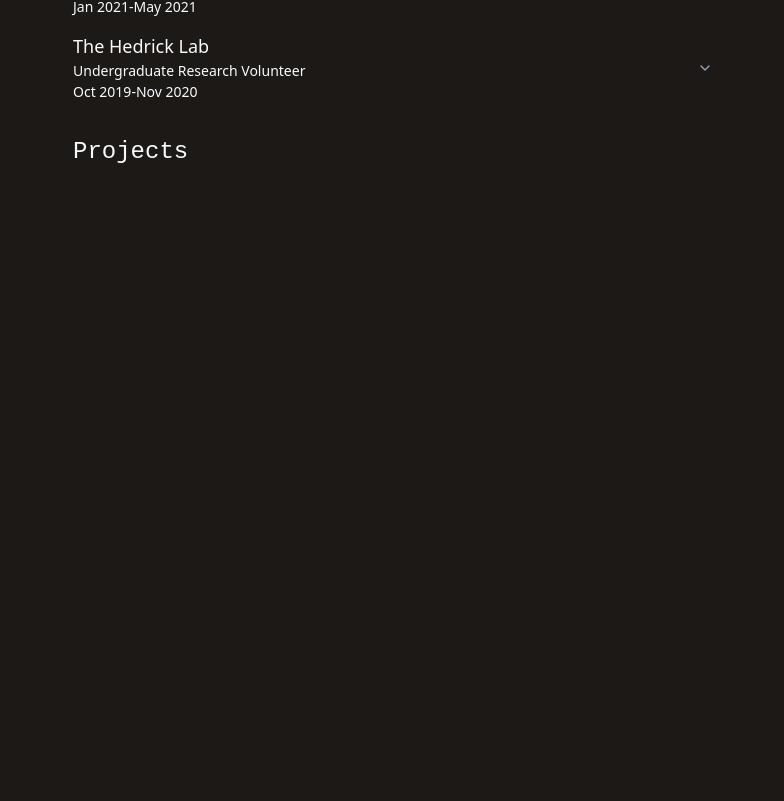
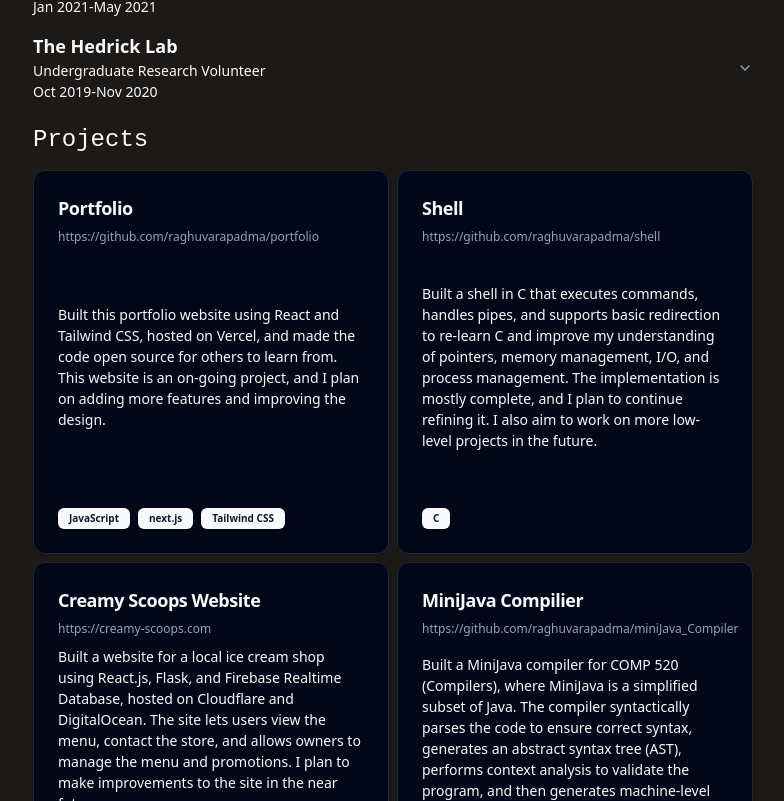
Before and after one commit to raghuvarapadma/portfolio, a Next.js app: page /cv in a window 1280 px wide. Shown: the part 899-1700 px from the top of the page, without its empty margins (247-1031 px from the left). Before the commit the page ends 1093 px from the top, so only its background shows below. Built offline with nearby package versions, Linux system fonts and the light colour scheme.

Commit message:
projects

```diff
--- a/src/app/cv/page.js
+++ b/src/app/cv/page.js
@@ -7,6 +7,7 @@
 import WorkExperience from "@/components/workExperience";
 import { Switch } from "@/components/ui/switch"
 import { Label } from "@/components/ui/label"
+import ProjectsList from "@/components/projectsList";
 
 
 export default function CV() {
@@ -14,13 +15,11 @@
     const originalEducation = "Education";
     const originalWork = "Work Experience";
     const originalProjects = "Projects";
-    // const originalSkills = "Skills";
 
     const [cvText, setCVText] = binaryEffect(originalCVText);
     const [educationText, setEducationText] = binaryEffect(originalEducation);
     const [workText, setWorkText] = binaryEffect(originalWork);
     const [projectsText, setProjectsText] = binaryEffect(originalProjects);
-    // const [skillsText, setSkillsText] = binaryEffect(originalSkills);
 
     const [showSection, setShowSection] = useState(false);
 
@@ -47,7 +46,7 @@
                 <div className="flex flex-row justify-between">
                     <div>
                         <div className="text-lg">
-                            University of North Carolina at Chapel Hill
+                            <strong>University of North Carolina at Chapel Hill</strong>
                         </div>
                         <div className="text-md my-.5">
                             Bachelor of Science in Computer Science, Minor in Statistics
@@ -107,42 +106,14 @@
                 </div>
                 <WorkExperience mode={showSection}/>
             </div>
-            <div className="text-2xl my-6">
+            <div className="my-3 flex flex-col">
                 <div className="text-2xl font-code" >
                     <div className="inline-block hover:text-[#097969]" onMouseEnter={() => setProjectsText(true)} onMouseLeave={() => setProjectsText(false)}>
                         {projectsText}
                     </div>
                 </div>
+                <ProjectsList />
             </div>
-            {/* <div className="text-2xl my-6">
-                <div className="text-2xl font-code" >
-                    <div className="inline-block hover:text-[#097969]" onMouseEnter={() => setSkillsText(true)} onMouseLeave={() => setSkillsText(false)}>
-                        {skillsText}
-                    </div>
-                </div>
-                <div>
-                    <div className="text-sm my-2">
-                        <Badge className="mr-1 mb-1">Python</Badge>
-                        <Badge className="mr-1 mb-1">Java</Badge>
-                        <Badge className="mr-1 mb-1">C</Badge>
-                        <Badge className="mr-1 mb-1">JavaScript</Badge>
-                        <Badge className="mr-1 mb-1">HTML</Badge>
-                        <Badge className="mr-1 mb-1">CSS</Badge>
-                        <Badge className="mr-1 mb-1">SQL</Badge>
-                        <Badge className="mr-1 mb-1">React.js</Badge>
-                        <Badge className="mr-1 mb-1">lit.dev</Badge>
-                        <Badge className="mr-1 mb-1">Next.js</Badge>
-                        <Badge className="mr-1 mb-1">Tailwind CSS</Badge>
-                        <Badge className="mr-1 mb-1">Node.js</Badge>
-                        <Badge className="mr-1 mb-1">Spring Boot</Badge>
-                        <Badge className="mr-1 mb-1">Flask</Badge>
-                        <Badge className="mr-1 mb-1">PostgreSQL</Badge>
-                        <Badge className="mr-1 mb-1">Firebase</Badge>
-                        <Badge className="mr-1 mb-1">AWS</Badge>
-                    </div>
-                </div>
-            </div> */}
-
         </div>
     )
 }
--- a/src/app/globals.css
+++ b/src/app/globals.css
@@ -22,7 +22,7 @@
 
 @media (min-width: 50rem) {
   .container {
-    width: 40rem;
+    width: 45rem;
     margin: 0 auto;
     padding: 0;
   }
--- /dev/null
+++ b/src/components/projectsList.js
@@ -0,0 +1,76 @@
+"use client";
+import React from "react";
+import {Card, CardContent, CardDescription, CardFooter, CardHeader, CardTitle} from "@/components/ui/card";
+import {Badge} from "@/components/ui/badge";
+import Link from "next/link";
+
+export default function ProjectsList() {
+
+    const projects = [
+        {
+            name: "Portfolio",
+            description: "Built this portfolio website using React and Tailwind CSS, hosted on Vercel, and made the code open source for others to learn from. This website is an on-going project, and I plan on adding more features and improving the design.",
+            link: "https://github.com/raghuvarapadma/portfolio",
+            skills: ["JavaScript", "next.js", "Tailwind CSS"]
+        },
+        {
+            name: "Shell",
+            description: "Built a shell in C that executes commands, handles pipes, and supports basic redirection to re-learn C and improve my understanding of pointers, memory management, I/O, and process management. The implementation is mostly complete, and I plan to continue refining it. I also aim to work on more low-level projects in the future.",
+            link: "https://github.com/raghuvarapadma/shell",
+            skills: ["C"]
+        },
+        {
+            name: "Creamy Scoops Website",
+            description: "Built a website for a local ice cream shop using React.js, Flask, and Firebase Realtime Database, hosted on Cloudflare and DigitalOcean. The site lets users view the menu, contact the store, and allows owners to manage the menu and promotions. I plan to make improvements to the site in the near future.",
+            link: "https://creamy-scoops.com",
+            skills: ["JavaScript", "react.js", "Flask", "Firebase Realtime Database", "Cloudflare", "DigitalOcean"]
+        },
+        {
+            name: "MiniJava Compilier",
+            description: "Built a MiniJava compiler for COMP 520 (Compilers), where MiniJava is a simplified subset of Java. The compiler syntactically parses the code to ensure correct syntax, generates an abstract syntax tree (AST), performs context analysis to validate the program, and then generates machine-level code. The compiler uses a separate program called mJAM to interpret the machine-level code.",
+            link: "https://github.com/raghuvarapadma/miniJava_Compiler",
+            skills: ["Java"]
+        },
+        {
+            name: "SAP-8",
+            description: "Followed Ben Eater's 8-Bit Computer tutorial to build a simple 8-bit computer using logic gates and flip flops. Unfortunately, due to time constraints, I was unable to complete the project and was only able to build the clock module, ALU, RAM and program counter. I plan to finish up this project in the future.",
+            link: false,
+            skills: ["React", "JavaScript"]
+        },
+
+    ];
+    return (
+        <div className="my-3 grid grid-cols-[repeat(auto-fit,minmax(16rem,1fr))] justify-center items-center gap-2">
+            {projects.map((project, index) => (
+                <div key={index}>
+                    <Card className="w-full h-[24rem] flex flex-col justify-between">
+                        <CardHeader className="pb-1">
+                            <CardTitle className="text-lg">
+                                {project.name}
+                            </CardTitle>
+                            {project.link && (
+                                <CardDescription className="text-sm">
+                                    <Link href="https://github.com/raghuvarapadma/portfolio">{project.link}</Link>
+                                </CardDescription>
+                            )}
+                        </CardHeader>
+                        <CardContent >
+                            <div className="text-md">
+                                {project.description}
+                            </div>
+                        </CardContent>
+                        <CardFooter>
+                            <div className="flex flex-wrap gap-2">
+                                {project.skills.map((skill, index) => (
+                                    <Badge key={index}  className="text-xs">
+                                        {skill}
+                                    </Badge>
+                                ))}
+                            </div>
+                        </CardFooter>
+                    </Card>
+                </div>
+            ))}
+        </div>
+    );
+}
--- /dev/null
+++ b/src/components/ui/card.jsx
@@ -0,0 +1,50 @@
+import * as React from "react"
+
+import { cn } from "@/lib/utils"
+
+const Card = React.forwardRef(({ className, ...props }, ref) => (
+  <div
+    ref={ref}
+    className={cn("rounded-xl border bg-card text-card-foreground shadow", className)}
+    {...props} />
+))
+Card.displayName = "Card"
+
+const CardHeader = React.forwardRef(({ className, ...props }, ref) => (
+  <div
+    ref={ref}
+    className={cn("flex flex-col space-y-1.5 p-6", className)}
+    {...props} />
+))
+CardHeader.displayName = "CardHeader"
+
+const CardTitle = React.forwardRef(({ className, ...props }, ref) => (
+  <div
+    ref={ref}
+    className={cn("font-semibold leading-none tracking-tight", className)}
+    {...props} />
+))
+CardTitle.displayName = "CardTitle"
+
+const CardDescription = React.forwardRef(({ className, ...props }, ref) => (
+  <div
+    ref={ref}
+    className={cn("text-sm text-muted-foreground", className)}
+    {...props} />
+))
+CardDescription.displayName = "CardDescription"
+
+const CardContent = React.forwardRef(({ className, ...props }, ref) => (
+  <div ref={ref} className={cn("p-6 pt-0", className)} {...props} />
+))
+CardContent.displayName = "CardContent"
+
+const CardFooter = React.forwardRef(({ className, ...props }, ref) => (
+  <div
+    ref={ref}
+    className={cn("flex items-center p-6 pt-0", className)}
+    {...props} />
+))
+CardFooter.displayName = "CardFooter"
+
+export { Card, CardHeader, CardFooter, CardTitle, CardDescription, CardContent }
--- a/src/components/workExperience.js
+++ b/src/components/workExperience.js
@@ -12,7 +12,7 @@
             date: "2023-Present",
             description: <p>During my time at Capital One as part of the Technology Development Program, I have had the opportunity to work with two distinct teams. My first team focused on Risk Management, where I helped maintain two key applications used by Risk Management advisors. Currently, I am part of a team in the Retail Banking space that facilitates the movement of billions of dollars and validates transactions across different banking products and customers. As my first job, this experience has provided continuous learning opportunities about the SDLC, feature development, production support, and architecting resilient, scalable applications.</p>,
             details: <ul className="list-disc pl-5"><li><strong>Onboarded New Data Sources for Risk Management App:</strong> Integrated 3 new external regulatory data sources into the Risk Management app, enabling advisors to identify potential fines more effectively, reducing the bank's risk of facing penalties worth millions of dollars.</li><li><strong>Optimized Risk Management App:</strong> Improved app performance by reducing latency by 5x through asynchronous data fetching on the front-end and optimizing OpenSearch queries.</li><li><strong>Migrated Workiva to In-House Solution:</strong> Led the migration of the Workiva platform to an in-house application, saving the company $100K+. Contributed to architecting and implementing a full-stack solution.</li><li><strong>Money Movement Platform:</strong> Developed features for the Money Movement team, supporting billions of dollars in transactions weekly. Implemented enhancements like skipping scheduled transactions, faster bonus payouts, and emoji support in Zelle transactions, increasing user engagement.</li></ul>,
-            skills: <div className="ml-4 text-md my-2"><Badge className="mr-1 mb-1">JavaScript</Badge><Badge className="mr-1 mb-1">Java</Badge><Badge className="mr-1 mb-1">PostgreSQL</Badge><Badge className="mr-1 mb-1">lit.dev</Badge><Badge className="mr-1 mb-1">react.dev</Badge><Badge className="mr-1 mb-1">Springboot</Badge><Badge className="mr-1 mb-1">AWS</Badge><Badge className="mr-1 mb-1">S3</Badge><Badge className="mr-1 mb-1">Lambda</Badge><Badge className="mr-1 mb-1">Fargate</Badge><Badge className="mr-1 mb-1">Opensearch</Badge></div>
+            skills: <div className="ml-4 text-md my-2"><Badge className="mr-1 mb-1">JavaScript</Badge><Badge className="mr-1 mb-1">Java</Badge><Badge className="mr-1 mb-1">PostgreSQL</Badge><Badge className="mr-1 mb-1">lit.dev</Badge><Badge className="mr-1 mb-1">react.js</Badge><Badge className="mr-1 mb-1">Springboot</Badge><Badge className="mr-1 mb-1">AWS</Badge><Badge className="mr-1 mb-1">S3</Badge><Badge className="mr-1 mb-1">Lambda</Badge><Badge className="mr-1 mb-1">Fargate</Badge><Badge className="mr-1 mb-1">Opensearch</Badge></div>
 
         },
         {
@@ -30,7 +30,7 @@
             date: "Jun 2022-Aug 2022",
             description: <p>During my Software Engineering Internship at Capital One, I developed a full-stack application to track user login activity and high-risk transactions, improving fraud detection and predictive insights. The project involved scraping and analyzing data from Snowflake, building data pipelines, designing a front-end for visualizing customer data, and developing back-end architecture to extract key insights. This experience enhanced my ability to design full-stack systems, work with cloud infrastructure, and leverage data-driven insights to solve complex problems.</p>,
             details: <ul className="list-disc pl-5"><li><strong>Full-Stack Application:</strong> Engineered a proof-of-concept full-stack application to display login information and high-risk transactions for a given customer. This tool helps evaluate fraud and create predictive insights about customer activity.</li><li><strong>AWS Infrastructure:</strong> Deployed application infrastructure to the AWS environment using S3 Static Content Delivery, Lambda Functions, and Aurora PostgreSQL to deploy UI, API, and database (DB) respectively.</li><li><strong>Built Infrastructure:</strong> Developed Redux UI alongside PostgreSQL DB and API to store user state and deliver data efficiently, reducing latency for the user.</li><li><strong>Data Engineering:</strong> Analyzed and extracted data points related to customer login activity using Snowflake, aiming to replicate production data in a non-production environment. Built pipelines to move data from Snowflake to PostgreSQL DB.</li></ul>,
-            skills: <div className="ml-4 text-md my-2"><Badge className="mr-1 mb-1">JavaScript</Badge><Badge className="mr-1 mb-1">Python</Badge><Badge className="mr-1 mb-1">PostgreSQL</Badge><Badge className="mr-1 mb-1">react.dev</Badge><Badge className="mr-1 mb-1">Flask</Badge><Badge className="mr-1 mb-1">Snowflake</Badge><Badge className="mr-1 mb-1">S3</Badge><Badge className="mr-1 mb-1">Lambda</Badge><Badge className="mr-1 mb-1">Aurora</Badge></div>
+            skills: <div className="ml-4 text-md my-2"><Badge className="mr-1 mb-1">JavaScript</Badge><Badge className="mr-1 mb-1">Python</Badge><Badge className="mr-1 mb-1">PostgreSQL</Badge><Badge className="mr-1 mb-1">react.js</Badge><Badge className="mr-1 mb-1">Flask</Badge><Badge className="mr-1 mb-1">Snowflake</Badge><Badge className="mr-1 mb-1">S3</Badge><Badge className="mr-1 mb-1">Lambda</Badge><Badge className="mr-1 mb-1">Aurora</Badge></div>
         },
         {
             company: "NLP Lab with Professor Srivastava",
@@ -60,7 +60,7 @@
             company: "The Hedrick Lab",
             position: "Undergraduate Research Volunteer",
             date: "Oct 2019-Nov 2020",
-            description: <p>As an Undergraduate Research Volunteer at The Hedrick Lab, I developed a landscape visualization to track the movement of 30 flying lizards. Using Python, Excel, and tools like Pandas, I cleaned, analyzed, and visualized the data with Matplotlib. This experience allowed me to apply classroom coding skills to a research project and gain hands-on experience with data analysis techniques. You can view more about the research <a style={{color:"lightblue"}} href="https://www.nature.com/articles/s41598-022-05739-1#Abs1">here</a>.</p>,
+            description: <p>As an Undergraduate Research Volunteer at The Hedrick Lab, I developed a landscape visualization to track the movement of 30 flying lizards. Using Python, Excel, and tools like Pandas, I cleaned, analyzed, and visualized the data with Matplotlib. This experience allowed me to apply classroom coding skills to a research project and gain hands-on experience with data analysis techniques. You can view more about the research <a className="text-blue-500" href="https://www.nature.com/articles/s41598-022-05739-1#Abs1">here</a>.</p>,
             details: <ul className="list-disc list-outside pl-5"><li><strong>Construct Visualization:</strong> Constructed a landscape visualization of around 30 different flying lizards in a plantation field utilizing Python alongside tools such as Excel to examine, organize, and clean data; Pandas to efficiently analyze and clean data; and Matplotlib to visually represent individuals.</li></ul>,
             skills: <div className="ml-4 text-md my-2"><Badge className="mr-1 mb-1">Python</Badge><Badge className="mr-1 mb-1">Pandas</Badge><Badge className="mr-1 mb-1">Matplotlib</Badge></div>
         },
@@ -76,7 +76,7 @@
                             <div className="flex flex-col justify-between">
                                 <div>
                                     <div className="text-lg">
-                                        {experience.company}
+                                        <strong>{experience.company}</strong>
                                     </div>
                                     <div className="text-md">
                                         {experience.position}
```
